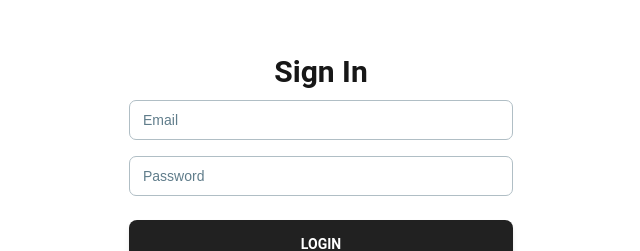
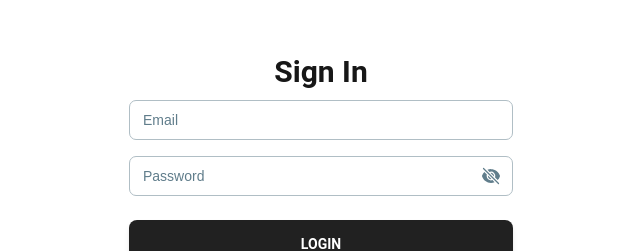
Before and after one commit to Alistar542/quizmate, a Next.js app: page /login in a window 1280 px wide. Shown: the part 222-473 px from the top of the page, without its empty margins (319-959 px from the left). Built offline with nearby package versions, Linux system fonts and the light colour scheme; no server answers.

Commit message:
Change in navbar text

```diff
--- a/src/app/home/layout.tsx
+++ b/src/app/home/layout.tsx
@@ -144,8 +144,8 @@ function StickyNavbar ({ children }: { children: React.ReactNode }) {
                         {/* <Button fullWidth variant="text" size="sm" className="">
                 <span>Log In</span>
               </Button> */}
-                        <Button fullWidth variant="gradient" size="sm" className="">
-                            <span>Profile</span>
+                        <Button fullWidth variant="gradient" size="sm" className="" onClick={handleLogout}>
+                            <span>Logout</span>
                         </Button>
                     </div>
                 </Collapse>
--- a/src/app/login/page.tsx
+++ b/src/app/login/page.tsx
@@ -158,11 +158,21 @@ export default function LoginPage() {
             {errors.email && <p role="alert">{errors.email.message}</p>}
           </div>
           <div className="w-full mt-4">
-            <Input label="Password" type="password"
+            <Input label="Password"
+              type={passwordShown ? "text" : "password"}
               {...register("password",
               {required: "Password is required",
                 pattern: { value: /^\S*$/, message: "Spaces not allowed" }
-              })}/>
+              })}
+              icon={
+                <i onClick={togglePasswordVisiblity}>
+                  {passwordShown ? (
+                    <EyeIcon className="h-5 w-5" />
+                  ) : (
+                    <EyeSlashIcon className="h-5 w-5" />
+                  )}
+                </i>
+              }/>
             {errors.password && <p role="alert">{errors.password.message}</p>}
           </div>
           <Button color="gray" size="lg"
```
